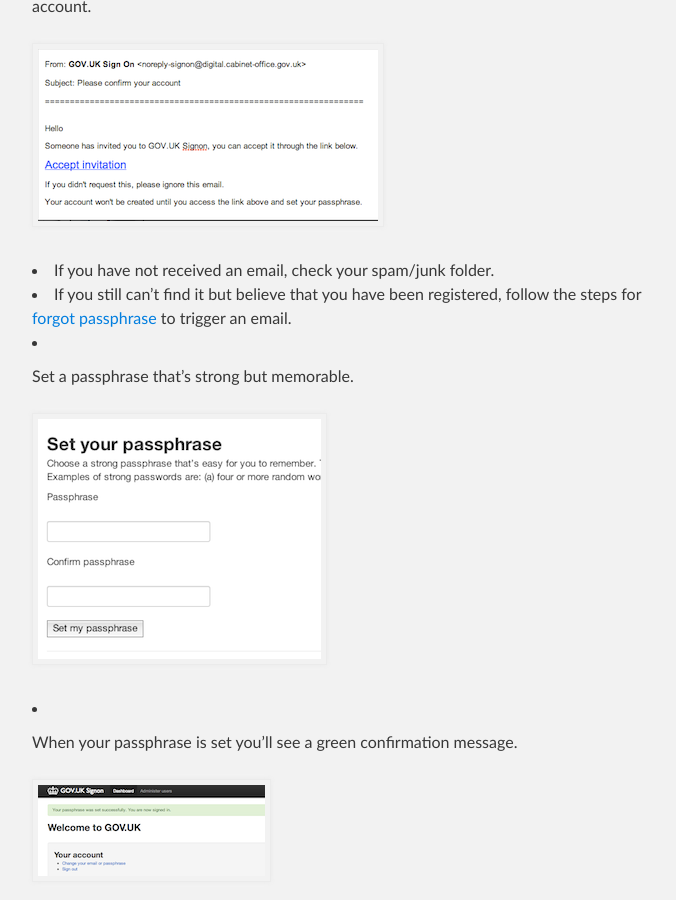
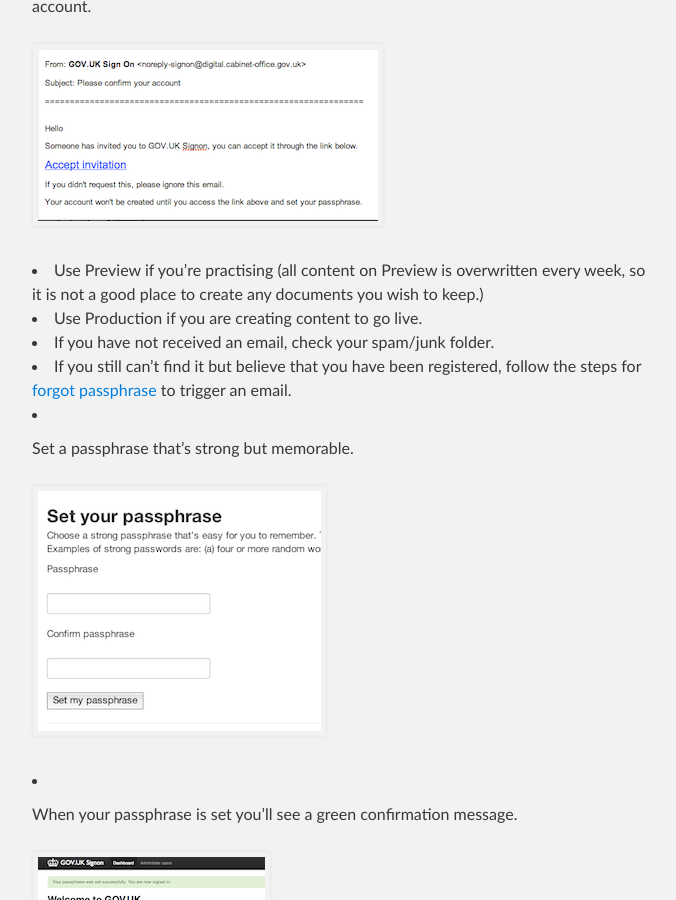
Before and after one commit to alphagov/inside-government-admin-guide, a Jekyll site: the page built from your-account/get-an-account.md, in a window 1280 px wide and 900 px high, scrolled down 482 px. Shown: the whole window, without its empty margins (308-984 px from the left). Built offline with Jekyll 4.4.1, drawn with Linux system fonts in a browser that asks for light colours.

Commit message:
Update get-an-account.md

```diff
--- a/your-account/get-an-account.md
+++ b/your-account/get-an-account.md
@@ -11,6 +11,8 @@
 
    ![Get an account](get-an-account.png)
 
+* Use Preview if you’re practising (all content on Preview is overwritten every week, so it is not a good place to create any documents you wish to keep.)
+* Use Production if you are creating content to go live.
 * If you have not received an email, check your spam/junk folder.
 * If you still can't find it but believe that you have been registered, follow the steps for [forgot passphrase](http://alphagov.github.io/inside-government-admin-guide/your-account/forgot-your-passphrase.html) to trigger an email.
 * Set a passphrase that’s strong but memorable.
```
